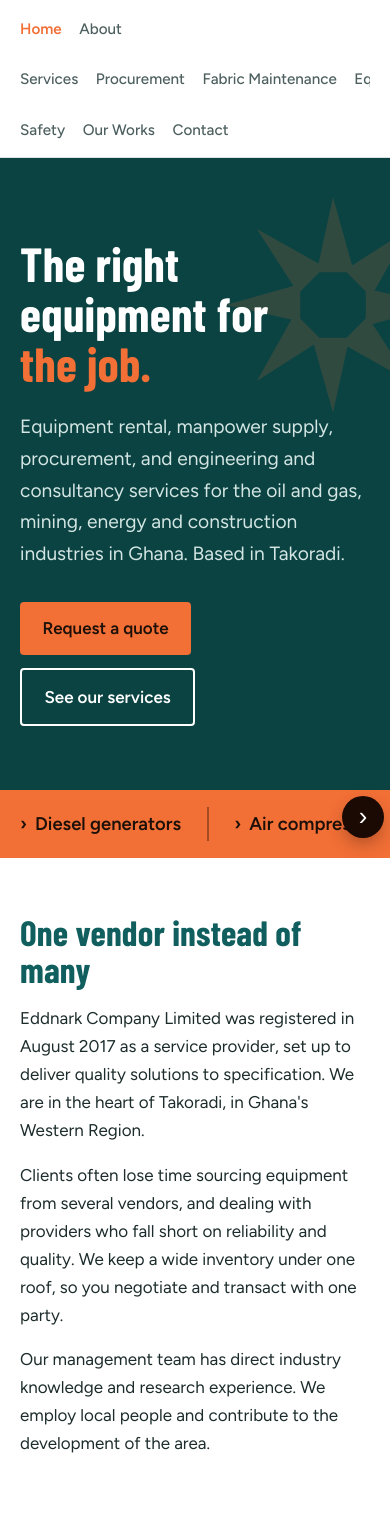
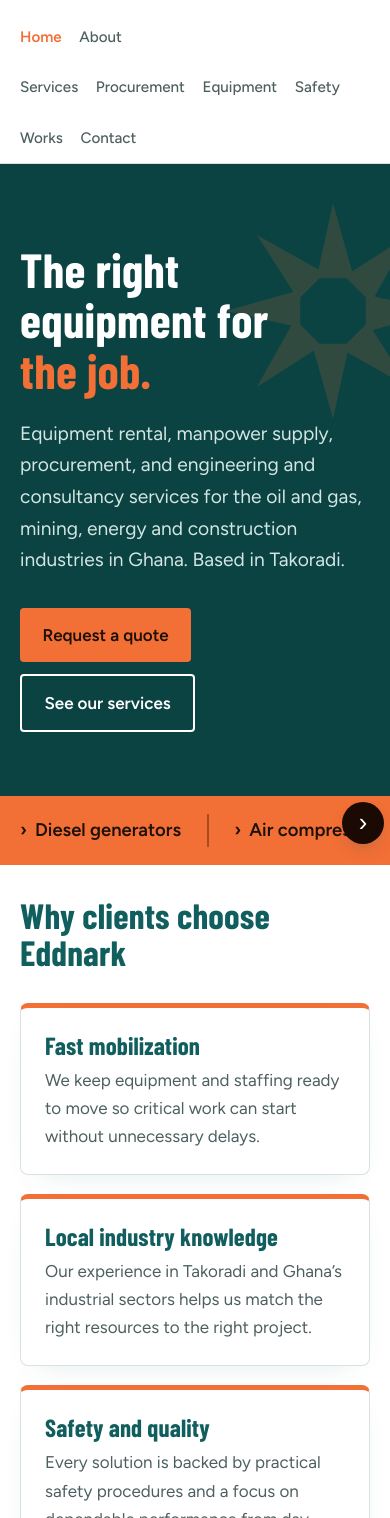
Before and after one commit to macbillx/Eddnark-Company, a plain HTML site: page index.html in a window 390 px wide. Shown: the part 57-1575 px from the top of the page. Drawn offline with nearby package versions, Linux system fonts and the light colour scheme.

Commit message:
Add a trust/why-choose section to the homepage and refresh key messaging

```diff
--- a/index.html
+++ b/index.html
@@ -44,6 +44,11 @@
 .two{display:grid;grid-template-columns:1fr 1fr;gap:3rem}
 .quote{border-left:5px solid var(--orange);padding:.2rem 0 .2rem 1.2rem;font-size:1.25rem;color:var(--teal);font-weight:500;max-width:40ch}
 .alt{background:var(--soft)}
+.trust{padding-top:2rem}
+.trust-grid{display:grid;grid-template-columns:repeat(3,1fr);gap:1.2rem;margin-top:2rem}
+.trust-card{background:var(--bg);border:1px solid var(--line);border-top:5px solid var(--orange);padding:1.5rem;border-radius:8px;box-shadow:0 10px 30px -20px rgba(17,94,94,.24)}
+.trust-card h3{font-size:1.55rem;color:var(--teal)}
+.trust-card p{margin:0;color:var(--mute)}
 .svc{display:grid;grid-template-columns:repeat(3,1fr);gap:1.5rem}
 .svc>div{border-top:5px solid var(--teal);padding-top:1rem}
 .svc ul,.plain{margin:0;padding-left:1.1rem}
@@ -73,20 +78,17 @@
 .contact dt{color:var(--orange);font-weight:600}
 .contact dd{margin:0}
 footer{background:#08302f;color:#a9c4c1;padding:1.5rem 0;font-size:.9rem}
-@media (max-width:820px){.two,.svc,.mv,.comp{grid-template-columns:1fr}section{padding:3.5rem 0}nav{display:none}}
-@media (prefers-reduced-motion:no-preference){.hero h1,.hero p,.hero .cta{animation:rise .7s ease both}.hero p{animation-delay:.12s}.hero .cta{animation-delay:.24s}@keyframes rise{from{opacity:0;transform:translateY(16px)}to{opacity:1;transform:none}}}
-.bar nav{flex-wrap:wrap}nav a[aria-current="page"]{color:var(--orange);font-weight:600}@media (max-width:820px){nav{display:flex;order:3;width:100%;overflow-x:auto;white-space:nowrap;gap:1.1rem;padding-bottom:.6rem}}.tl{display:block;text-decoration:none;border:1.5px solid var(--teal);padding:1.4rem;border-radius:4px}.tl h3{color:var(--teal);margin-bottom:.4rem}.tl p{margin:0;color:var(--mute)}.tl span{color:var(--orange);font-weight:600}@media (max-width:820px){.svc[style]{grid-template-columns:1fr!important}}
-.dd{position:relative;display:flex;align-items:center;gap:.3rem}.dd-c{font-size:.7rem;color:var(--mute)}
-.dd-m{display:none;position:absolute;top:100%;left:-.8rem;min-width:230px;flex-direction:column;background:var(--bg);border:1px solid var(--line);border-radius:6px;box-shadow:0 18px 40px -16px rgba(0,0,0,.35);padding:.5rem;z-index:30}
-.dd-m a{padding:.55rem .8rem;border-radius:4px}.dd-m a:hover{background:var(--soft)}
+@media (max-width:820px){.two,.svc,.mv,.comp,.trust-grid{grid-template-columns:1fr}section{padding:3.5rem 0}nav{display:none}}
+@media (prefers-reduced-motion:no-preference){.hero h1,.hero p,.hero .cta{animation:rise .7s ease both}.hero p{animation-delay:.12s}.hero .cta{animation-delay:.24s}@keyframes rise{from{opacity:0;transform:translateY(16px)}to{opacity:1;transform:translateY(0)}}}
+.bar nav{flex-wrap:wrap}nav a[aria-current="page"]{color:var(--orange);font-weight:600}@media (max-width:820px){nav{display:flex;order:3;width:100%;overflow-x:auto;white-space:nowrap;gap:1.1rem;padding:.5rem 0}nav a{padding:.25rem 0}}.dd{position:relative;display:flex;align-items:center;gap:.3rem}.dd-c{font-size:.7rem;color:var(--mute)}
+.dd-m{display:none;position:absolute;top:100%;left:-.8rem;min-width:230px;flex-direction:column;background:var(--bg);border:1px solid var(--line);border-radius:6px;box-shadow:0 18px 40px -16px rgba(16,28,28,.22);padding:.5rem}.dd-m a{padding:.55rem .8rem;border-radius:4px}.dd-m a:hover{background:var(--soft)}
 .dd:hover .dd-m,.dd:focus-within .dd-m{display:flex}.dd.on>a{color:var(--orange);font-weight:600}
 .foot-cols{display:flex;gap:3rem;flex-wrap:wrap;margin-bottom:1.2rem}.foot-cols div{display:flex;flex-direction:column;gap:.35rem}.foot-cols b{color:#fff;margin-bottom:.2rem}
-@media (max-width:820px){.dd{gap:1.1rem}.dd-c{display:none}.dd-m{display:flex;position:static;flex-direction:row;border:0;box-shadow:none;background:none;padding:0;min-width:0;gap:1.1rem}.dd-m a{padding:.25rem 0}.dd-m a:hover{background:none}.foot-cols{gap:1.8rem}}
+@media (max-width:820px){.dd{gap:1.1rem}.dd-c{display:none}.dd-m{display:flex;position:static;flex-direction:row;border:0;box-shadow:none;background:none;padding:0;min-width:0;gap:1.1rem}.dd-m a{padding:0;margin:0}}
 
-.hs{display:flex;gap:.8rem;overflow-x:auto;scroll-snap-type:x proximity;overscroll-behavior-x:contain;-webkit-overflow-scrolling:touch;scrollbar-width:thin;scrollbar-color:var(--orange) transparent;padding:.2rem 0 .9rem;margin:0;list-style:none;cursor:grab;user-select:none}
-.hs.drag{scroll-snap-type:none;cursor:grabbing}.hs>*{flex:0 0 auto;scroll-snap-align:start}
+.hs{display:flex;gap:.8rem;overflow-x:auto;scroll-snap-type:x proximity;overscroll-behavior-x:contain;-webkit-overflow-scrolling:touch;scrollbar-width:thin;scrollbar-color:var(--orange) transparent}.hs.drag{scroll-snap-type:none;cursor:grabbing}.hs>*{flex:0 0 auto;scroll-snap-align:start}
 .hs-w{position:relative}
-.hs-b{position:absolute;top:calc(50% - .45rem);transform:translateY(-50%);width:42px;height:42px;border-radius:50%;border:0;background:var(--orange);color:#1a0a03;font-size:1.6rem;line-height:1;cursor:pointer;box-shadow:0 8px 20px -6px rgba(0,0,0,.45);z-index:2}
+.hs-b{position:absolute;top:calc(50% - .45rem);transform:translateY(-50%);width:42px;height:42px;border-radius:50%;border:0;background:var(--orange);color:#1a0a03;font-size:1.6rem;line-height:1;cursor:pointer;display:flex;align-items:center;justify-content:center;box-shadow:0 8px 18px -10px rgba(17,94,94,.5)}
 .hs-b.l{left:-14px}.hs-b.r{right:-14px}.hs-b:hover{background:#ff8550}.hs-b[hidden]{display:none}
 @media (pointer:coarse){.hs-b{display:none}}
 .fleet .hs{scrollbar-width:none;gap:0;padding:0;flex-wrap:nowrap}.fleet .hs::-webkit-scrollbar{display:none}
@@ -95,17 +97,17 @@
 .tags.hs li{padding:.7rem 1.5rem;font-size:1.1rem;white-space:nowrap}
 .team.hs li{min-width:210px;padding:1.3rem 1.4rem;border-top:4px solid var(--teal);font:700 1.5rem/1.1 "Barlow Condensed",sans-serif}
 .hs-cards>div{flex:0 0 min(300px,80%);border-top:5px solid var(--teal);padding-top:1rem}
-.hs-logos{gap:1rem}.hs-logos .tile{flex:0 0 230px;height:150px;background:#fff;border:1px solid var(--line);border-radius:8px;display:flex;align-items:center;justify-content:center;padding:1.1rem 1.3rem}.hs-logos .tile img{max-width:100%;max-height:100%;object-fit:contain;pointer-events:none}
-.hs-cards h3{font-size:1.5rem;color:var(--teal)}.hs-cards p{margin:0;color:var(--mute)}
+.hs-logos{gap:1rem}.hs-logos .tile{flex:0 0 230px;height:150px;background:#fff;border:1px solid var(--line);border-radius:8px;display:flex;align-items:center;justify-content:center;padding:1.1rem}.hs-logos .tile img{display:block;max-width:100%;max-height:100%;object-fit:contain}.hs-cards h3{font-size:1.5rem;color:var(--teal)}.hs-cards p{margin:0;color:var(--mute)}
 </style>
-<link rel="icon" href="favicon.ico" sizes="any"><link rel="icon" type="image/png" sizes="32x32" href="favicon-32.png"><link rel="apple-touch-icon" href="apple-touch-icon.png"><meta name="theme-color" content="#0b4343"></head>
+<link rel="icon" href="favicon.ico" sizes="any"><link rel="icon" type="image/png" sizes="32x32" href="favicon-32.png"><link rel="apple-touch-icon" href="apple-touch-icon.png"><meta name="theme-color" content="#115e5e">
+</head>
 <body>
 <header>
 <div class="wrap bar">
 <a class="brand" href="index.html" aria-label="Eddnark Company Limited, home">
 <svg width="34" height="34" viewBox="-50 -50 100 100" aria-hidden="true"><g fill="#f26f36"><path id="p" d="M-7 -14L0 -46L9 -14Z"/><use href="#p" transform="rotate(45)"/><use href="#p" transform="rotate(90)"/><use href="#p" transform="rotate(135)"/><use href="#p" transform="rotate(180)"/><use href="#p" transform="rotate(225)"/><use href="#p" transform="rotate(270)"/><use href="#p" transform="rotate(315)"/></g></svg>
 <span>Eddnark<small>Company Limited</small></span></a>
-<nav aria-label="Main"><a href="index.html" aria-current="page">Home</a><a href="about.html">About</a><div class="dd"><a href="services.html">Services</a><span class="dd-c" aria-hidden="true">&#9662;</span><div class="dd-m"><a href="procurement.html">Procurement</a><a href="fabric-maintenance.html">Fabric Maintenance</a><a href="equipment.html">Equipment</a></div></div><a href="safety.html">Safety</a><a href="our-works.html">Our Works</a><a href="index.html#contact">Contact</a></nav>
+<nav aria-label="Main"><a href="index.html" aria-current="page">Home</a><a href="about.html">About</a><div class="dd"><a href="services.html">Services</a><span class="dd-c" aria-hidden="true">▾</span><div class="dd-m"><a href="procurement.html">Procurement</a><a href="equipment.html">Equipment</a><a href="safety.html">Safety</a></div></div><a href="our-works.html">Works</a><a href="#contact">Contact</a></nav>
 <a class="btn" href="#contact">Request a quote</a>
 </div>
 </header>
@@ -118,27 +120,47 @@
 <p>Equipment rental, manpower supply, procurement, and engineering and consultancy services for the oil and gas, mining, energy and construction industries in Ghana. Based in Takoradi.</p>
 <div class="cta"><a class="btn" href="#contact">Request a quote</a><a class="btn ghost" href="#services">See our services</a></div>
 </div>
-<div class="fleet"><div class="wrap"><ul class="hs" aria-label="Equipment we rent"><li>Diesel generators</li><li>Air compressors</li><li>Breathing compressors</li><li>Tower lights</li><li>Nitrogen pumps</li><li>Booster pumps</li><li>Wilden pumps</li></ul></div></div>
+<div class="fleet"><div class="wrap"><ul class="hs" aria-label="Equipment we rent"><li>Diesel generators</li><li>Air compressors</li><li>Breathing compressors</li><li>Tower lights</li><li>Nitrogen pumps</li><li>Booster pumps</li><li>Water pumps</li></ul></div></div>
 </div>
+
+<section class="trust" aria-label="Why choose Eddnark">
+<div class="wrap">
+<h2>Why clients choose Eddnark</h2>
+<div class="trust-grid">
+<article class="trust-card">
+<h3>Fast mobilization</h3>
+<p>We keep equipment and staffing ready to move so critical work can start without unnecessary delays.</p>
+</article>
+<article class="trust-card">
+<h3>Local industry knowledge</h3>
+<p>Our experience in Takoradi and Ghana’s industrial sectors helps us match the right resources to the right project.</p>
+</article>
+<article class="trust-card">
+<h3>Safety and quality</h3>
+<p>Every solution is backed by practical safety procedures and a focus on dependable performance from day one.</p>
+</article>
+</div>
+</div>
+</section>
 
 <section id="about">
 <div class="wrap two">
 <div>
 <h2>One vendor instead of many</h2>
 <p>Eddnark Company Limited was registered in August 2017 as a service provider, set up to deliver quality solutions to specification. We are in the heart of Takoradi, in Ghana's Western Region.</p>
-<p>Clients often lose time sourcing equipment from several vendors, and dealing with providers who fall short on reliability and quality. We keep a wide inventory under one roof, so you negotiate and transact with one party.</p>
+<p>Clients often lose time sourcing equipment from several vendors, and dealing with providers who fall short on reliability and quality. We keep a wide inventory under one roof, so you negotiate once and receive dependable support throughout the job.</p>
 <p>Our management team has direct industry knowledge and research experience. We employ local people and contribute to the development of the area.</p>
 </div>
 <div>
 <p class="quote">We have built loyalty with customers at the expense of short-term gain, and aim to be the preferred logistics choice in our target sectors.</p>
-<p style="margin-top:1.5rem">With oil discovered in commercial quantities off the coast of Ghana, we are growing into a major player. Our young, energetic leadership supplies quality personal protective equipment (PPE), general logistics support and rental services, backed by deep oil and gas knowledge.</p>
+<p style="margin-top:1.5rem">With oil discovered in commercial quantities off the coast of Ghana, we are growing into a major player. Our young, energetic leadership supplies quality personal professionalism, technical excellence and inventive thinking to every project we handle.</p>
 </div>
 </div>
 </section>
 
 <section class="alt" aria-label="Vision and mission">
 <div class="wrap mv">
-<div><h3>Our vision</h3><p>To be a reliable service provider of equipment rental, logistics services, and engineering and consultancy services in Ghana's oil and gas industry, mining sector and construction industry.</p></div>
+<div><h3>Our vision</h3><p>To be a reliable service provider of equipment rental, logistics services, and engineering and consultancy services in Ghana's oil and gas industry, mining sector and construction sector.</p></div>
 <div><h3>Our mission</h3><p>To be seen as the premier provider in the country of equipment and material supply, manpower supply, general procurement, and engineering and consultancy services.</p></div>
 </div>
 </section>
@@ -164,7 +186,8 @@
 </div>
 </section>
 
-<section><div class="wrap"><h2>Procurement, supply chain and fabric maintenance</h2><div class="svc" style="grid-template-columns:repeat(2,1fr)"><a class="tl" href="procurement.html"><h3>Procurement and supply chain</h3><p>Sourcing, purchasing, logistics support and delivery of materials and equipment.</p><span>Read more &rarr;</span></a><a class="tl" href="fabric-maintenance.html"><h3>Fabric maintenance</h3><p>Corrosion mapping, surface preparation, blasting, coating and maintenance works.</p><span>Read more &rarr;</span></a></div></div></section>
+<section><div class="wrap"><h2>Procurement, supply chain and fabric maintenance</h2><div class="svc" style="grid-template-columns:repeat(2,1fr)"><a class="tl" href="procurement.html"><h3>Procurement and supply chain</h3><p>Efficient sourcing, supply, and flow management for industrial operations.</p></a><a class="tl" href="fabric-maintenance.html"><h3>Fabric maintenance</h3><p>Maintenance solutions that keep your equipment performing at peak reliability.</p></a></div></div></section>
+
 <section id="equipment" class="alt">
 <div class="wrap">
 <h2>Plant and equipment</h2>
@@ -182,12 +205,12 @@
 <p>Our technical people cover the full chain from surface preparation to inspection and training.</p>
 </div>
 <ul class="plain" style="columns:2;column-gap:2rem">
-<li>Project supervision</li><li>Coating inspector</li><li>Team manager</li><li>Corrosion mapping</li><li>Surface preparation expert</li><li>Coating application</li><li>Industrial coating instructor</li><li>Purchasing agent</li><li>Blasting and coating equipment repairs</li><li>Rope access level 1</li>
+<li>Project supervision</li><li>Coating inspector</li><li>Team manager</li><li>Corrosion mapping</li><li>Surface preparation expert</li><li>Coating application</li><li>Industrial coating instruction</li><li>Inspection and QA</li>
 </ul>
 </div>
 <div class="wrap" style="margin-top:3rem">
 <h3 style="color:var(--teal)">Our team</h3>
-<ul class="team hs" aria-label="Our team" style="margin-top:.8rem"><li>CEO</li><li>Managing director</li><li>Operations manager</li><li>Procurement and logistics lead</li><li>Project engineer</li><li>Technicians</li><li>Administrator</li><li>Accounts and HR</li></ul>
+<ul class="team hs" aria-label="Our team" style="margin-top:.8rem"><li>CEO</li><li>Managing director</li><li>Operations manager</li><li>Procurement and logistics lead</li><li>Project engineer</li><li>Site supervisors</li></ul>
 </div>
 </section>
 
@@ -196,7 +219,7 @@
 <div><h2>Safety is everyone's responsibility</h2></div>
 <div>
 <p>We have built a safety culture our employees understand. We pledge to protect our workforce, the environment, company resources and every client we work for.</p>
-<p>Comprehensive safety procedures protect clients, employees and the environment. Risk assessment and risk controls are part of our day-to-day activities, and we comply with the safety standards our clients set so every project meets safety at work regulations.</p>
+<p>Comprehensive safety procedures protect clients, employees and the environment. Risk assessment and risk controls are part of our day-to-day activities, and we comply with the safety standards expected by our clients and regulators.</p>
 </div>
 </div>
 </section>
@@ -218,7 +241,7 @@
 <div class="wrap">
 <h2>Companies we work with</h2>
 <p>We have worked across the country, so mobilization is not a problem for us.</p>
-<div class="hs hs-logos" aria-label="Companies we have worked with"><div class="tile"><img src="assets/clients/zeal.png" alt="Zeal Environmental Technologies" loading="lazy" draggable="false"></div><div class="tile"><img src="assets/clients/saipem.png" alt="Saipem" loading="lazy" draggable="false"></div><div class="tile"><img src="assets/clients/southey.png" alt="Southey Contracting" loading="lazy" draggable="false"></div><div class="tile"><img src="assets/clients/yinson.png" alt="Yinson" loading="lazy" draggable="false"></div><div class="tile"><img src="assets/clients/conship.png" alt="Conship, Consolidated Shipping Agencies Ltd" loading="lazy" draggable="false"></div><div class="tile"><img src="assets/clients/amalitech.png" alt="Amalitech" loading="lazy" draggable="false"></div><div class="tile"><img src="assets/clients/metka.png" alt="Metka" loading="lazy" draggable="false"></div><div class="tile"><img src="assets/clients/expro.png" alt="Expro" loading="lazy" draggable="false"></div><div class="tile"><img src="assets/clients/northbrook.png" alt="Northbrook" loading="lazy" draggable="false"></div><div class="tile"><img src="assets/clients/ghana-gas.png" alt="Ghana Gas" loading="lazy" draggable="false"></div><div class="tile"><img src="assets/clients/cypress-energy.png" alt="Cypress Energy" loading="lazy" draggable="false"></div><div class="tile"><img src="assets/clients/noble.png" alt="Noble" loading="lazy" draggable="false"></div></div>
+<div class="hs hs-logos" aria-label="Companies we have worked with"><div class="tile"><img src="assets/clients/zeal.png" alt="Zeal Environmental Technologies" loading="lazy" draggable="false"></div><div class="tile"><img src="assets/clients/ghana-navy.png" alt="Ghana Navy" loading="lazy" draggable="false"></div><div class="tile"><img src="assets/clients/saipem.png" alt="Saipem" loading="lazy" draggable="false"></div></div>
 </div>
 </section>
 
@@ -236,6 +259,6 @@
 </div>
 </section>
 </main>
-<footer><div class="wrap"><div class="foot-cols"><div><b>Company</b><a href="index.html">Home</a><a href="about.html">About</a><a href="safety.html">Safety</a><a href="our-works.html">Our Works</a></div><div><b>Services</b><a href="services.html">All services</a><a href="procurement.html">Procurement</a><a href="fabric-maintenance.html">Fabric Maintenance</a><a href="equipment.html">Equipment</a></div><div><b>Contact</b><a href="tel:+233596641418">+233 59 664 1418</a><a href="mailto:operations@eddnarkgh.com">operations@eddnarkgh.com</a></div></div>&copy; 2026 Eddnark Company Limited. Takoradi, Ghana.</div></footer>
+<footer><div class="wrap"><div class="foot-cols"><div><b>Company</b><a href="index.html">Home</a><a href="about.html">About</a><a href="safety.html">Safety</a><a href="our-works.html">Our Works</a></div><div><b>Services</b><a href="services.html">Engineering</a><a href="procurement.html">Procurement</a><a href="equipment.html">Plant &amp; Equipment</a></div><div><b>Contact</b><a href="tel:+233596641418">+233 59 664 1418</a><a href="mailto:operations@eddnarkgh.com">operations@eddnarkgh.com</a></div></div><p>© 2025 Eddnark Company Limited. All rights reserved.</p></div></footer>
 <script src="site.js" defer></script></body>
 </html>
```
